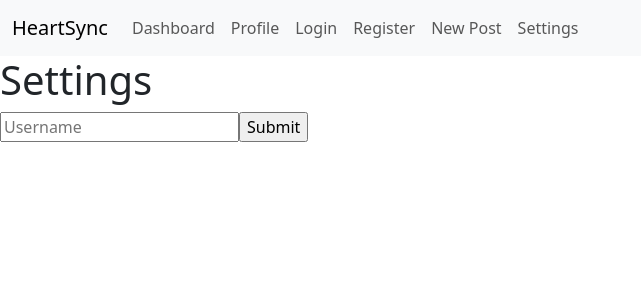
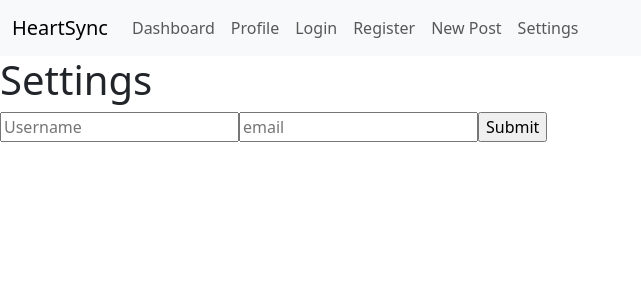
Before and after one commit to ellie952/heart-sync-frontend, a React (Vite) app: page /settings/edit-profile in a window 1280 px wide. Shown: the top 300 px of the page, without its empty margins (0-641 px from the left). Built offline with nearby package versions, Linux system fonts and the light colour scheme; no server answers.

Commit message:
Begin connecting EditProfileForm.tsx to backend

```diff
--- a/src/components/EditProfileForm/EditProfileForm.tsx
+++ b/src/components/EditProfileForm/EditProfileForm.tsx
@@ -1,15 +1,61 @@
+import axios from "axios";
 import { useState, type ChangeEvent, type FormEvent } from "react";
+import { useNavigate } from "react-router";
 
 function EditProfileForm() {
     const [username, setUsername] = useState("");
+    const [email, setEmail] = useState("");
+    const [hasError, setHasError] = useState(false);
+
+    const USER_API_BASE_URL = `${import.meta.env.VITE_API_BASE_URL}/users`;
+
+    const navigate = useNavigate();
 
     function handleUsername(e: ChangeEvent<HTMLInputElement>) {
-        setUsername(e.target.value)
+        setUsername(e.target.value);
     }
 
-    function handleSubmit(e: FormEvent<HTMLFormElement>) {
+    function handleEmail(e: ChangeEvent<HTMLInputElement>) {
+        setEmail(e.target.value);
+    }
+
+    async function handleSubmit(e: FormEvent<HTMLFormElement>) {
         e.preventDefault();
-        console.log("Profile updated");
+        setHasError(false);
+
+        const token = localStorage.getItem("TOKEN");
+        if (!token) {
+            setHasError(true);
+            console.error("You must be logged in to delete your profile.");
+            return;
+        }
+
+        if (username && email) {
+            try {
+                await axios.put(
+                    `${USER_API_BASE_URL}/update`, // endpoint doesn't exist, we'll need something like this or similar
+                    {
+                        username,
+                        email
+                    },
+                    {
+                        headers: {
+                            "Content-Type": "application/json",
+                            Authorization: `Bearer ${token}`,
+                        },
+                    }
+                );
+
+                navigate("/settings");
+            } catch (error: unknown) {
+                setHasError(true);
+                if (axios.isAxiosError(error)) {
+                    console.error("Error registering user:", error.response?.data || error.message);
+                } else {
+                    console.error("Unexpected error:", error);
+                }
+            }
+        }
     }
 
     return (
@@ -21,7 +67,19 @@ function EditProfileForm() {
                 onChange={handleUsername}
                 required
             />
+            <input
+                type="email"
+                placeholder="email"
+                value={email}
+                onChange={handleEmail}
+                required
+            />
             <input type="submit" />
+            {hasError && (
+                <p>
+                    Password reset failed. Please try again.
+                </p>
+            )}
         </form>
     )
 }
--- a/src/components/PasswordResetForm/PasswordResetForm.tsx
+++ b/src/components/PasswordResetForm/PasswordResetForm.tsx
@@ -38,6 +38,9 @@ function PasswordResetForm() {
                         },
                     }
                 );
+
+                localStorage.removeItem("USERNAME");
+                localStorage.removeItem("TOKEN");
 
                 navigate("/login")
             } catch (error: unknown) {
```
